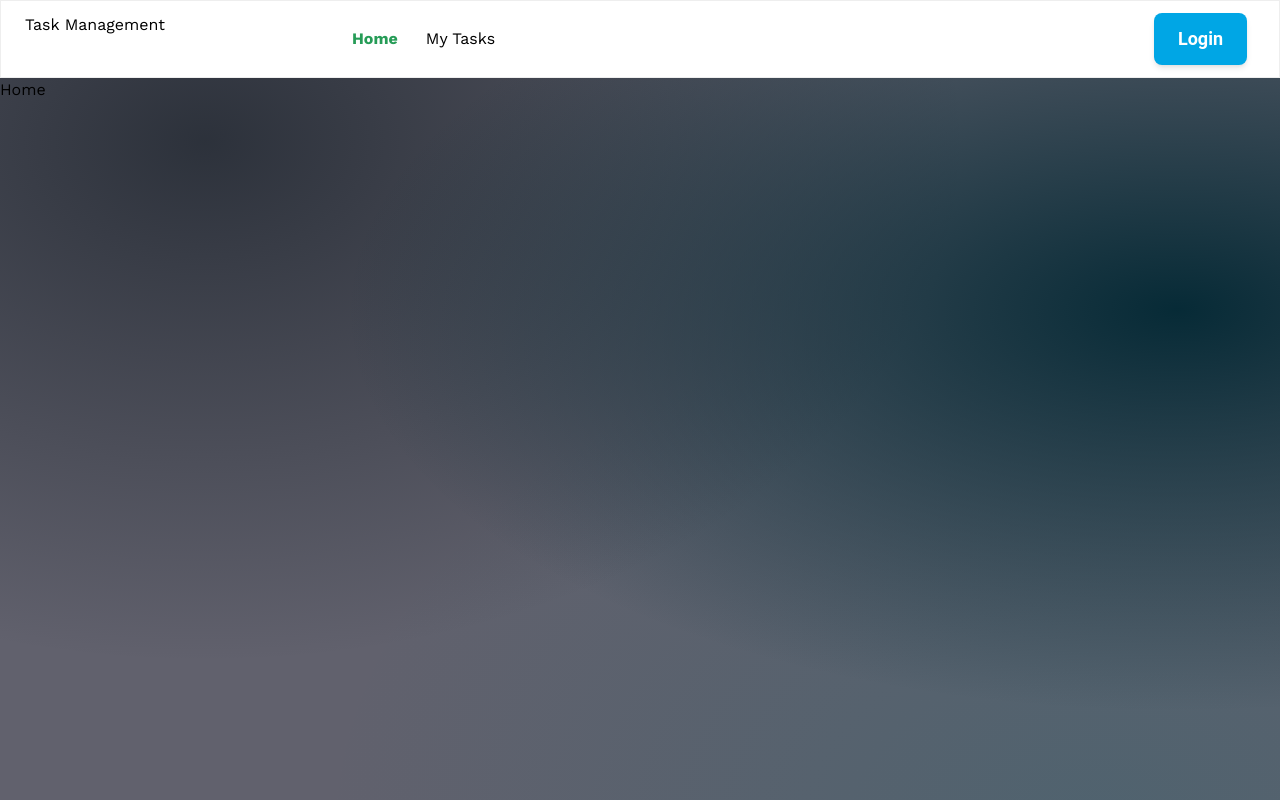
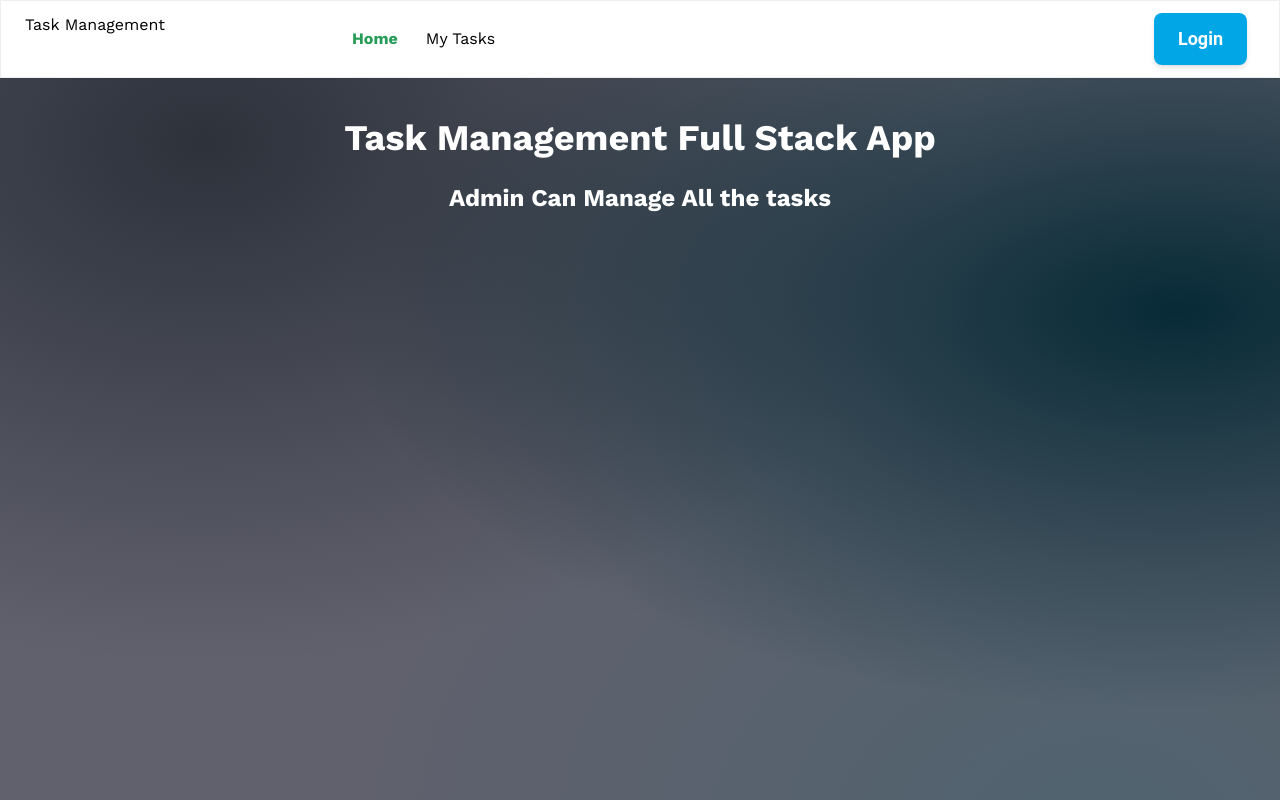
Before and after one commit to roushan-sheik/Task-Management-Frontend, a React (Vite) app: page / in a window 1280 px wide. Shown: the top 800 px of the page. Built offline with nearby package versions, Linux system fonts and the light colour scheme; no server answers.

Commit message:
done: final project

```diff
--- a/src/pages/home/Home.jsx
+++ b/src/pages/home/Home.jsx
@@ -1,7 +1,20 @@
 import React from "react";
 
 const Home = () => {
-  return <div className="bg_pri min-h-screen">Home</div>;
+  return (
+    <div className="bg_pri min-h-screen">
+      <div className=" flex justify-center pt-10 items-center">
+        <h2 className="text-4xl text-white font-bold">
+          Task Management Full Stack App
+        </h2>
+      </div>
+      <div className=" flex justify-center pt-6 items-center">
+        <h2 className="text-2xl text-white font-bold">
+          Admin Can Manage All the tasks
+        </h2>
+      </div>
+    </div>
+  );
 };
 
 export default Home;
```
